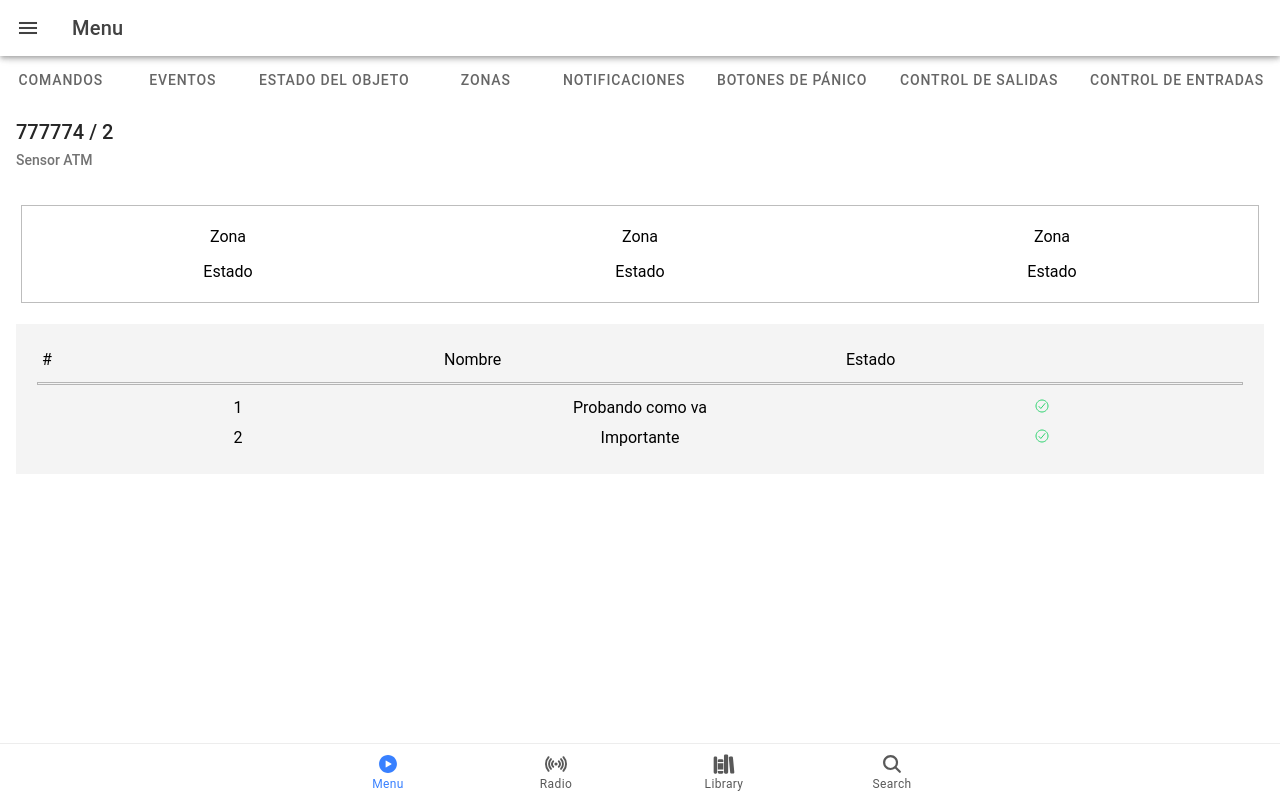
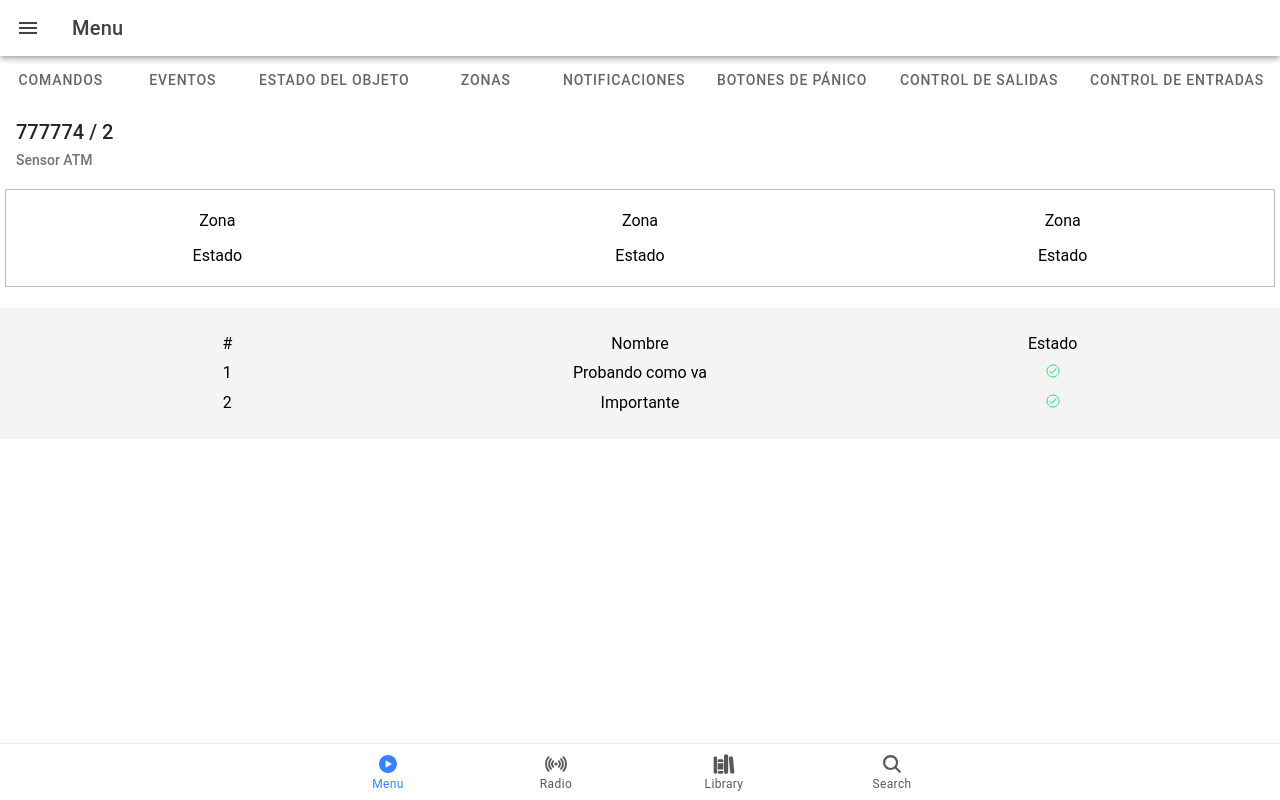
Before and after one commit to Vinici0/ionic-sc, a React (Vite) app: page /home in a window 1280 px wide. Both pictures are taken after a click on the element "ZONAS". Built offline with nearby package versions, Linux system fonts and the light colour scheme.

Commit message:
new model state, event and zones

```diff
--- a/src/components/home/EventDetail.tsx
+++ b/src/components/home/EventDetail.tsx
@@ -66,7 +66,7 @@ const EventDetailList: EventDetailProps[] = [
 export const EventDetail: React.FC = () => {
   return (
     <>
-      <IonTitle color="primary">Eventos</IonTitle>
+      {/* <IonTitle color="primary">Eventos</IonTitle> */}
       <IonItemDivider sticky>
         <IonLabel>15/14</IonLabel>
       </IonItemDivider>
--- a/src/components/home/StateObject.tsx
+++ b/src/components/home/StateObject.tsx
@@ -1,12 +1,17 @@
-import { IonText, IonGrid, IonRow, IonCol, IonIcon } from "@ionic/react";
+import {
+  IonText,
+  IonGrid,
+  IonRow,
+  IonCol,
+  IonIcon,
+  IonTitle,
+} from "@ionic/react";
 import { checkmarkCircleOutline } from "ionicons/icons";
 
 export const StateObject = () => {
   return (
     <>
-      <IonText color="primary">
-        <h1>StateObject</h1>
-      </IonText>
+      {/* <IonTitle color="primary">State Object</IonTitle> */}
 
       <IonGrid>
         <IonRow class="ion-justify-content-between">
--- a/src/components/home/Statyles.css
+++ b/src/components/home/Statyles.css
@@ -8,9 +8,6 @@ ion-col {
   border: 1px solid #00000042;
 }
 
-.col-test{
-  /* background-color: aqua; */
-}
 
 .m-xy{
   margin: 15px;
--- a/src/components/home/Zones.tsx
+++ b/src/components/home/Zones.tsx
@@ -29,18 +29,17 @@ export const Zones = () => {
 
       <div
         className="bg-color
-        ion-padding ion-margin-top ion-margin-bottom ionion-margin-vertical
+        ion-padding ion-margin-top ion-margin-bottom ion-ion-margin-vertical
       "
       >
-        <IonGrid>
-          <IonRow class="ion-justify-content-center">
-            <IonCol class="">#</IonCol>
+        <IonGrid class="ion-justify-content-between ion-text-center">
+          <IonRow>
+            <IonCol>#</IonCol>
             <IonCol>Nombre</IonCol>
             <IonCol>Estado</IonCol>
           </IonRow>
-            <hr />
-          <IonRow class="ion-justify-content-between ion-text-center ">
-            <IonCol class="">1</IonCol>
+          <IonRow>
+            <IonCol>1</IonCol>
             <IonCol>Probando como va</IonCol>
             {/* Icono de visto verde */}
             <IonCol>
@@ -48,8 +47,8 @@ export const Zones = () => {
             </IonCol>
           </IonRow>
 
-          <IonRow class="ion-justify-content-between ion-text-center">
-            <IonCol class="">2</IonCol>
+          <IonRow>
+            <IonCol >2</IonCol>
             <IonCol>Importante</IonCol>
             <IonCol>
               <IonIcon icon={checkmarkCircleOutline} color="success" />{" "}
--- a/src/pages/Home.tsx
+++ b/src/pages/Home.tsx
@@ -62,11 +62,10 @@ const Home: React.FC = () => {
                 <IonLabel>{item.label}</IonLabel>
               </IonItem>
             ))}
-          <div className="ion-padding">
-            {selectedButton === "event" && <EventDetail />}
-            {selectedButton === "state" && <StateObject />}
-            {selectedButton === "zone" && <Zones />}
-          </div>
+
+          {selectedButton === "event" && <EventDetail />}
+          {selectedButton === "state" && <StateObject />}
+          {selectedButton === "zone" && <Zones />}
         </IonContent>
       </IonPage>
     </>
```
